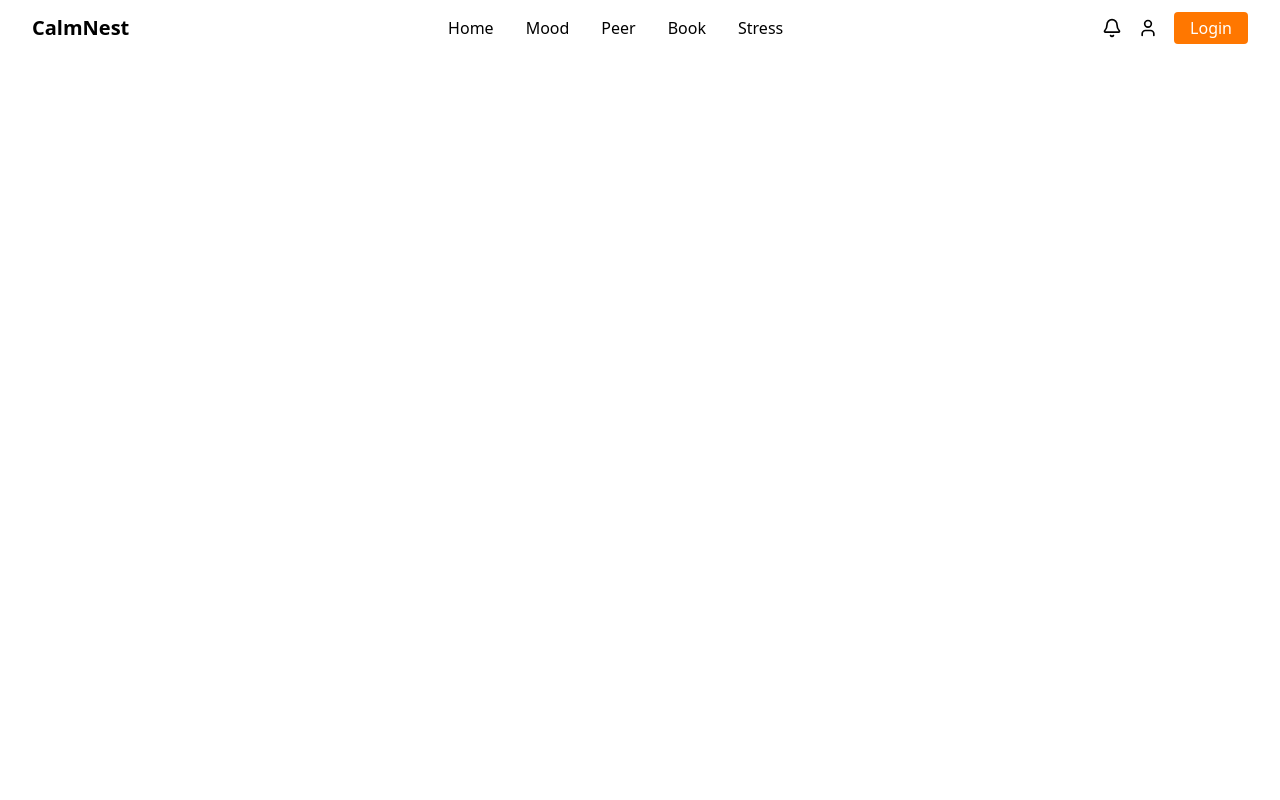
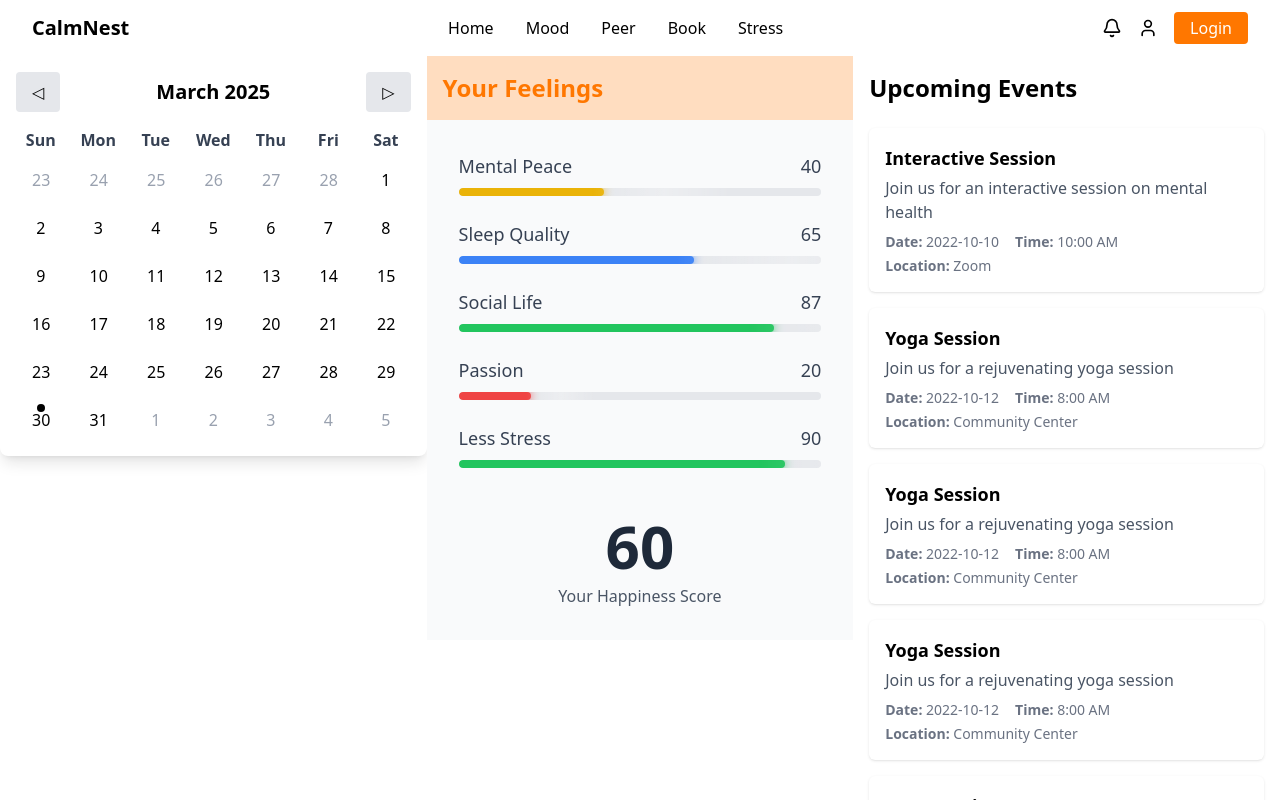
Before and after one commit to NSuryansh/Built_it, a React (Vite) app in the folder frontend/: page /dashboard in a window 1280 px wide. Built offline with nearby package versions, Linux system fonts and the light colour scheme.

Commit message:
Inital dashboard design made

```diff
--- a/frontend/package.json
+++ b/frontend/package.json
@@ -12,6 +12,7 @@
   "dependencies": {
     "@tailwindcss/postcss": "^4.0.13",
     "@tailwindcss/vite": "^4.0.13",
+    "date-fns": "^4.1.0",
     "lucide-react": "^0.479.0",
     "react": "^19.0.0",
     "react-dom": "^19.0.0",
--- a/frontend/src/App.jsx
+++ b/frontend/src/App.jsx
@@ -3,6 +3,7 @@ import Navbar from './components/Navbar';
 import Peer from './pages/Peer';
 import Mood from './pages/Mood';
 import Landing from './pages/Landing';
+import Landing_user from './pages/Landing_user';
 import Login from './pages/Login';
 import SignUp from './pages/Signup';
 import { Route, Routes, useLocation } from 'react-router-dom';
@@ -25,7 +26,7 @@ export default function App() {
             <Route path="/mood" element={<Mood />} />
             <Route path="/login" element={<Login />} />
             <Route path="/signup" element={<SignUp />} />
-
+            <Route path="/dashboard" element={<Landing_user/>}/>
         </Routes>
     </div>
   );
--- /dev/null
+++ b/frontend/src/components/Calender.jsx
@@ -0,0 +1,83 @@
+import React, { useState } from "react";
+import {format, startOfMonth, endOfMonth, startOfWeek, endOfWeek, addDays, isSameMonth, isSameDay,} from "date-fns";
+
+const Calendar = ({ onDateSelect }) => {
+  const [currentMonth, setCurrentMonth] = useState(new Date());
+  const [selectedDate, setSelectedDate] = useState(null);
+  const startDate = startOfWeek(startOfMonth(currentMonth));
+  const endDate = endOfWeek(endOfMonth(currentMonth));
+  const days = [];
+  let day = startDate;
+
+  const planned = [
+    { date: "2022-10-10", title: "Interactive Session" },
+]
+
+  while (day <= endDate) {
+    days.push(day);
+    day = addDays(day, 1);
+  }
+
+  const todayString = format(new Date(), "yyyy-MM-dd");
+
+  const handlePrevMonth = () => setCurrentMonth(addDays(currentMonth, -30));
+  const handleNextMonth = () => setCurrentMonth(addDays(currentMonth, 30));
+
+  return (
+    <div className="max-w-md mx-auto p-4 bg-white rounded-lg shadow-lg">
+      <div className="flex justify-between items-center mb-4">
+        <button onClick={handlePrevMonth} className="px-4 py-2 bg-gray-200 rounded">
+          &#9665;
+        </button>
+        <h2 className="text-xl font-semibold">{format(currentMonth, "MMMM yyyy")}</h2>
+        <button onClick={handleNextMonth} className="px-4 py-2 bg-gray-200 rounded">
+          &#9655;
+        </button>
+      </div>
+
+      <div className="grid grid-cols-7 gap-2 text-center">
+        {["Sun", "Mon", "Tue", "Wed", "Thu", "Fri", "Sat"].map((dayLabel) => (
+          <div key={dayLabel} className="font-semibold text-gray-700">
+            {dayLabel}
+          </div>
+        ))}
+        {days.map((dayItem, index) => {
+          const dayString = format(dayItem, "yyyy-MM-dd");
+          const isToday = dayString === todayString;
+
+          return (
+            <button
+              key={index}
+              className={`
+                relative px-4 py-2 rounded
+                ${isSameMonth(dayItem, currentMonth) ? "text-black" : "text-gray-400"}
+                ${
+                  isSameDay(dayItem, selectedDate)
+                    ? "bg-blue-500 text-white"
+                    : "hover:bg-gray-200"
+                }
+              `}
+              onClick={() => {
+                setSelectedDate(dayItem);
+                onDateSelect && onDateSelect(dayItem);
+              }}
+            >
+              {isToday && (
+                <span
+                  className="
+                    absolute top-1 left-1/2
+                    transform -translate-x-1/2
+                    w-2 h-2 bg-black rounded-full
+                  "
+                />
+              )}
+              {format(dayItem, "d")}
+            </button>
+          );
+        })}
+      </div>
+    </div>
+  );
+};
+
+export default Calendar;
--- /dev/null
+++ b/frontend/src/components/EventsDisplay.jsx
@@ -0,0 +1,74 @@
+import React from "react";
+
+const EventsDisplay = () => {
+  // Sample events array
+  const events = [
+    {
+      name: "Interactive Session",
+      detail: "Join us for an interactive session on mental health",
+      date: "2022-10-10",
+      time: "10:00 AM",
+      location: "Zoom",
+    },
+    {
+      name: "Yoga Session",
+      detail: "Join us for a rejuvenating yoga session",
+      date: "2022-10-12",
+      time: "8:00 AM",
+      location: "Community Center",
+    },
+    {
+        name: "Yoga Session",
+        detail: "Join us for a rejuvenating yoga session",
+        date: "2022-10-12",
+        time: "8:00 AM",
+        location: "Community Center",
+      },
+      {
+        name: "Yoga Session",
+        detail: "Join us for a rejuvenating yoga session",
+        date: "2022-10-12",
+        time: "8:00 AM",
+        location: "Community Center",
+      },
+      {
+        name: "Yoga Session",
+        detail: "Join us for a rejuvenating yoga session",
+        date: "2022-10-12",
+        time: "8:00 AM",
+        location: "Community Center",
+      },
+  ];
+
+  return (
+    <div className="max-w-2xl mx-auto p-4">
+      <h2 className="text-2xl font-bold mb-6">Upcoming Events</h2>
+      <div className="space-y-4">
+        {events.map((event, index) => (
+          <div
+            key={index}
+            className="bg-white p-4 rounded-md shadow hover:shadow-lg transition-shadow"
+          >
+            <h3 className="text-lg font-semibold">{event.name}</h3>
+            <p className="text-gray-600 mt-1">{event.detail}</p>
+
+            <div className="flex items-center mt-2 space-x-4">
+              <p className="text-sm text-gray-500">
+                <strong>Date:</strong> {event.date}
+              </p>
+              <p className="text-sm text-gray-500">
+                <strong>Time:</strong> {event.time}
+              </p>
+            </div>
+
+            <p className="text-sm text-gray-500 mt-1">
+              <strong>Location:</strong> {event.location}
+            </p>
+          </div>
+        ))}
+      </div>
+    </div>
+  );
+};
+
+export default EventsDisplay;
--- a/frontend/src/components/Navbar.jsx
+++ b/frontend/src/components/Navbar.jsx
@@ -12,7 +12,7 @@ const Navbar = () => {
               href="/"
               className={`hover:text-[#FF7700] transition-colors ${
                 location === "/"
-                  ? "underline underline-offset-4 text-[#FF7700] decoration-2"
+                  ? "underline underline-offset-4 text-[var(--landing-bg-orange)] decoration-2"
                   : ""
               }`}
             >
@@ -22,7 +22,7 @@ const Navbar = () => {
               href="/Mood"
               className={`hover:text-[#FF7700] transition-colors ${
                 location === "/Mood"
-                  ? "underline underline-offset-4 text-[#FF7700] decoration-2"
+                  ? "underline underline-offset-4 text-[var(--landing-bg-orange)] decoration-2"
                   : ""
               }`}
             >
@@ -32,7 +32,7 @@ const Navbar = () => {
               href="/Peer"
               className={`hover:text-[#FF7700] transition-colors ${
                 location === "/Peer"
-                  ? "underline underline-offset-4 text-[#FF7700] decoration-2"
+                  ? "underline underline-offset-4 text-[var(--landing-bg-orange)] decoration-2"
                   : ""
               }`}
             >
@@ -42,7 +42,7 @@ const Navbar = () => {
               href="/"
               className={`hover:text-[#FF7700] transition-colors ${
                 location === "/"
-                  ? "underline underline-offset-4 text-[#FF7700] decoration-2"
+                  ? "underline underline-offset-4 text-[var(--landing-bg-orange)] decoration-2"
                   : ""
               }`}
             >
@@ -52,7 +52,7 @@ const Navbar = () => {
               href="/"
               className={`hover:text-[#FF7700] transition-colors ${
                 location === "/"
-                  ? "underline underline-offset-4 text-[#FF7700] decoration-2"
+                  ? "underline underline-offset-4 text-[var(--landing-bg-orange)] decoration-2"
                   : ""
               }`}
             >
--- a/frontend/src/index.css
+++ b/frontend/src/index.css
@@ -4,7 +4,6 @@
   --landing-text-black: #000000;
   --landing-text-white: #FFFFFF;
   --landing-bg-orange: #ff4800;
-  --landing-bg-orange-tansition: #ff3800;
   --text-white: #FFFFFF;
   --mood-custom-gray-200: #e5e7eb;
   --mood-custom-gray-800: #1f2937;
@@ -17,6 +16,7 @@
   --login-button-orange: #ff7300;
   --login-button-text: #ffffff;
 }
+
 @keyframes shimmer {
   0% {
     transform: translateX(-100%);
--- a/frontend/src/pages/Landing.jsx
+++ b/frontend/src/pages/Landing.jsx
@@ -5,7 +5,7 @@ export default function Landing() {
     const location = useLocation();
     return (
         <div className="flex flex-col items-center justify-center mt-[60px]">
-            <div className="text-[60px] font-extrabold text-[var(--landing-text-orange)]">
+            <div className="text-[60px] font-extrabold text-[var(--landing-bg-orange)]">
                 CalmNest
             </div>
             <div className="text-[50px] font-bold mt-2 text-[var(--landing-text-black)]">
--- /dev/null
+++ b/frontend/src/pages/Landing_user.jsx
@@ -0,0 +1,15 @@
+import React from "react";
+import ProgressPage from "../components/ProgressPage";
+import Calender from "../components/Calender";
+import EventsDisplay from "../components/EventsDisplay";
+import ProgressBar from "../components/ProgressBar";
+
+export default function Landing_user() {
+    return (
+        <div className="flex overflow-hidden">
+            <div className="h-screen min-w-[33.33vw]"><Calender/></div>
+            <div className="h-screen min-w-[33.33vw]"><ProgressPage/></div>
+            <div className="h-screen min-w-[33.33vw] overflow-y-auto"><EventsDisplay/></div>
+        </div>
+    )
+}
```
Also changed, not shown: 1 other file (tests, documents, lock files or other folders).
